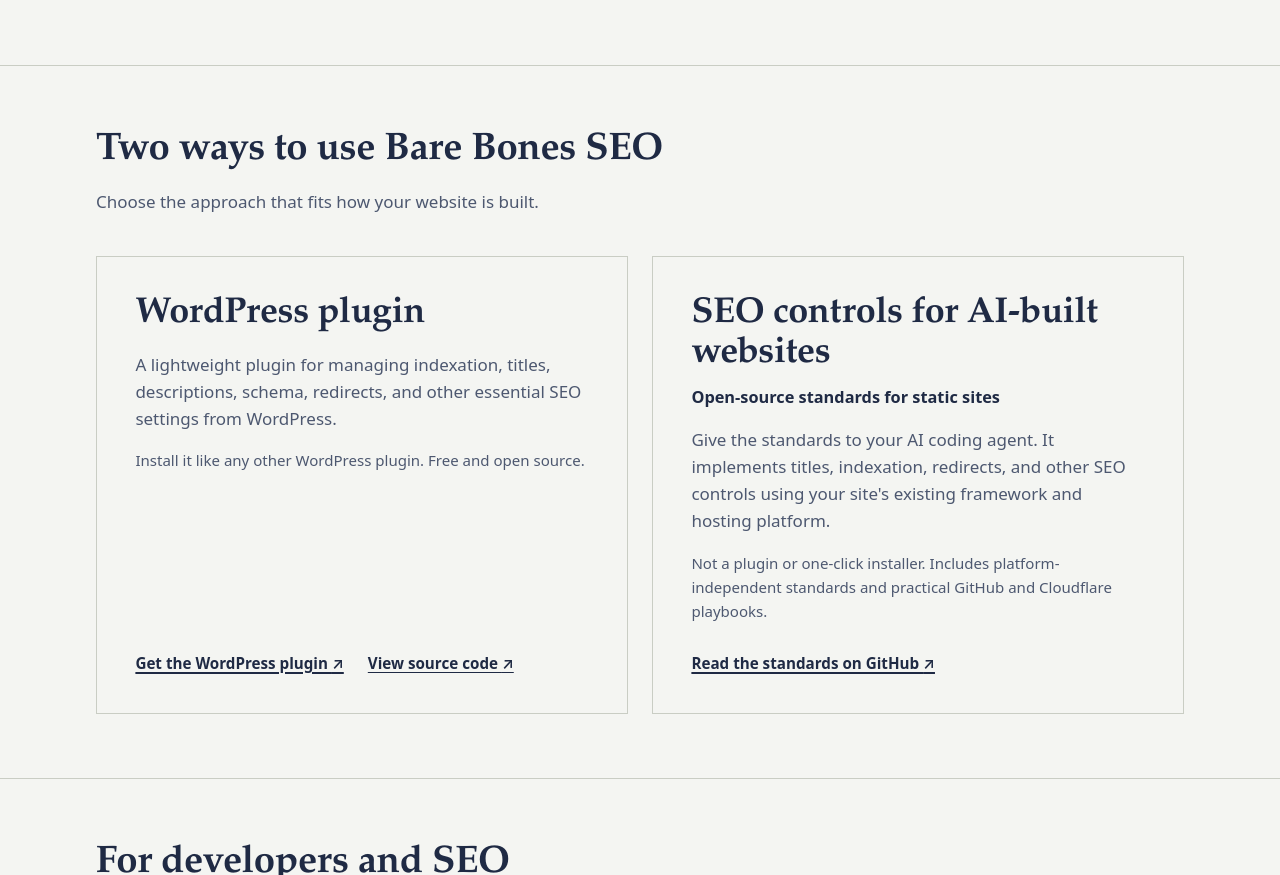
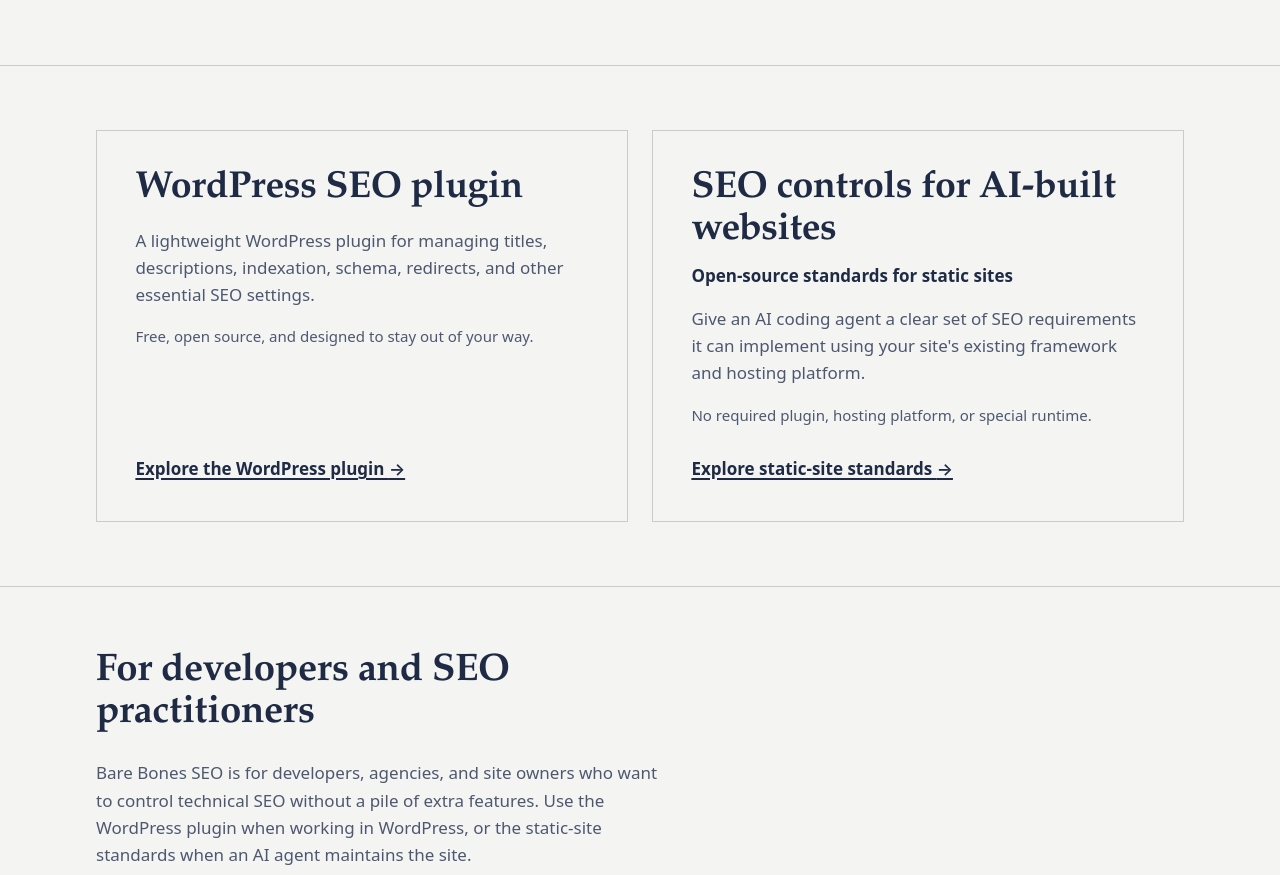
Before and after one commit to charltondigital/bare-bones-seo-website, an Astro site: page / in a window 1280 px wide. Shown: the part 740-1615 px from the top of the page. Built offline with nearby package versions, Linux system fonts and the light colour scheme; Astro itself is replaced by a stand-in of ours.

Commit message:
Make homepage a balanced overview with dedicated product links

```diff
--- a/src/components/Options.astro
+++ b/src/components/Options.astro
@@ -1,43 +1,32 @@
 ---
-import { site } from '../data/site.js';
 ---
 <section class="section" aria-labelledby="options-heading">
   <div class="wrap">
-    <div class="section-head">
-      <h2 id="options-heading">Two ways to use Bare Bones SEO</h2>
-      <p>Choose the approach that fits how your website is built.</p>
-    </div>
     <div class="options">
-      <article id="wordpress" class="option">
-        <h3>WordPress plugin</h3>
-        <p>A lightweight plugin for managing indexation, titles, descriptions, schema, redirects, and other essential SEO settings from WordPress.</p>
-        <p class="option-note">Install it like any other WordPress plugin. Free and open source.</p>
-        <div class="option-links">
-          <a class="primary-link" href={site.wporg}>Get the WordPress plugin <span aria-hidden="true">↗</span></a>
-          <a href={site.github}>View source code <span aria-hidden="true">↗</span></a>
-        </div>
+      <article class="option">
+        <h2 id="options-heading">WordPress SEO plugin</h2>
+        <p>A lightweight WordPress plugin for managing titles, descriptions, indexation, schema, redirects, and other essential SEO settings.</p>
+        <p class="option-note">Free, open source, and designed to stay out of your way.</p>
+        <a class="primary-link" href="/wordpress/">Explore the WordPress plugin <span aria-hidden="true">→</span></a>
       </article>
-      <article id="static-sites" class="option">
-        <h3>SEO controls for AI-built websites</h3>
+      <article class="option">
+        <h2>SEO controls for AI-built websites</h2>
         <p class="option-subtitle">Open-source standards for static sites</p>
-        <p>Give the standards to your AI coding agent. It implements titles, indexation, redirects, and other SEO controls using your site's existing framework and hosting platform.</p>
-        <p class="option-note">Not a plugin or one-click installer. Includes platform-independent standards and practical GitHub and Cloudflare playbooks.</p>
-        <div class="option-links">
-          <a class="primary-link" href={site.staticGithub}>Read the standards on GitHub <span aria-hidden="true">↗</span></a>
-        </div>
+        <p>Give an AI coding agent a clear set of SEO requirements it can implement using your site's existing framework and hosting platform.</p>
+        <p class="option-note">No required plugin, hosting platform, or special runtime.</p>
+        <a class="primary-link" href="/ai-sites/">Explore static-site standards <span aria-hidden="true">→</span></a>
       </article>
     </div>
   </div>
 </section>
 
 <style>
-  .options { display: grid; grid-template-columns: repeat(2, minmax(0,1fr)); gap: 1.5rem; }
-  .option { scroll-margin-top: 2rem; border: 1px solid var(--line); padding: clamp(1.5rem, 3vw, 2.5rem); display: flex; flex-direction: column; align-items: start; gap: 1rem; }
-  .option h3 { font-size: clamp(1.55rem,3vw,2.25rem); }
+  .options { display: grid; grid-template-columns: repeat(2, minmax(0, 1fr)); gap: 1.5rem; }
+  .option { border: 1px solid var(--line); padding: clamp(1.5rem, 3vw, 2.5rem); display: flex; flex-direction: column; align-items: start; gap: 1rem; }
+  .option h2 { font-size: clamp(1.8rem, 3vw, 2.35rem); }
   .option p { color: var(--ink-soft); }
-  .option .option-subtitle { color: var(--ink); font-size: 1.02rem; font-weight: 600; margin-top: -.4rem; }
+  .option .option-subtitle { color: var(--ink); font-weight: 600; margin-top: -.4rem; }
   .option .option-note { font-size: .94rem; }
-  .option-links { display: flex; flex-wrap: wrap; align-items: center; gap: 1rem 1.5rem; margin-top: auto; padding-top: .75rem; font-size: .95rem; font-weight: 600; }
-  .primary-link { text-decoration-thickness: 2px; }
+  .primary-link { margin-top: auto; padding-top: .8rem; font-weight: 600; text-decoration-thickness: 2px; }
   @media(max-width: 44rem) { .options { grid-template-columns: 1fr; } }
 </style>
```
